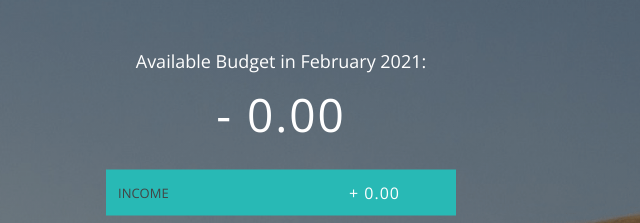
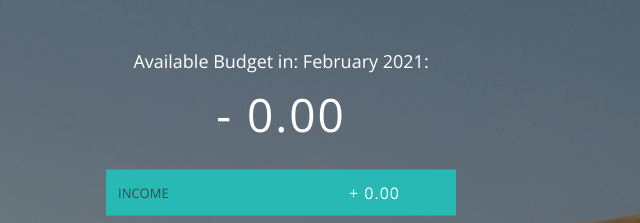
Before and after one commit to skodem/budget_app, a plain HTML site: page index.html in a window 1280 px wide. Shown: the top 223 px of the page, 359-999 px from the left. Drawn offline with nearby package versions, Linux system fonts and the light colour scheme.

Commit message:
second commit

```diff
--- a/index.html
+++ b/index.html
@@ -19,7 +19,8 @@
     <div class="top">
       <div class="budget">
         <div class="budget__title">
-          Available Budget in <span class="budget__title--month">%Month%</span>:
+          Available Budget in:
+          <span class="budget__title--month">%Month%</span>:
         </div>
 
         <div class="budget__value">+ 2,345.64</div>
```
